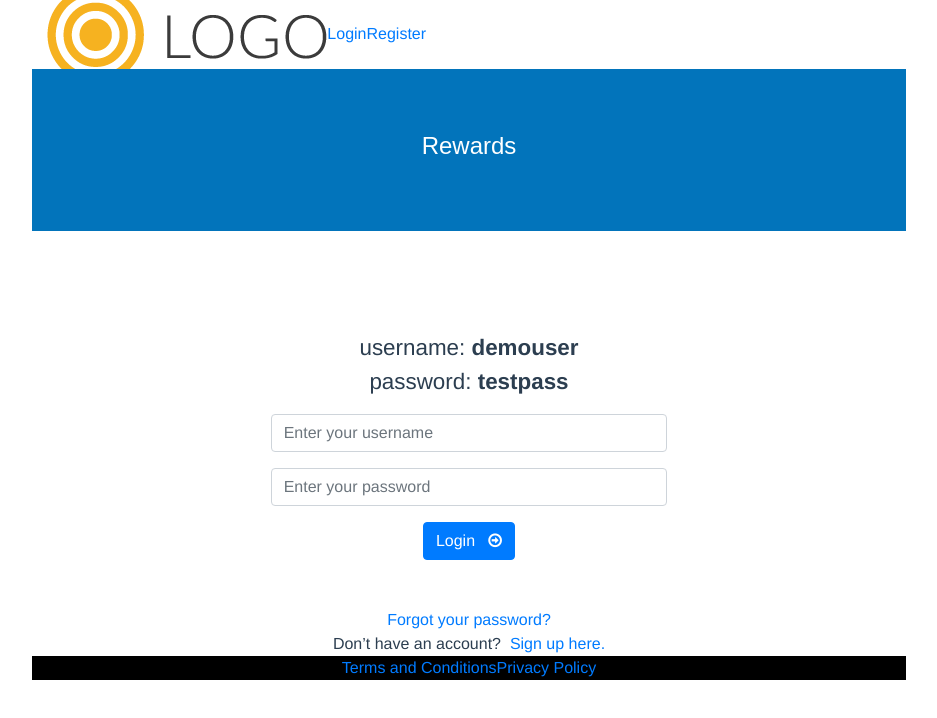
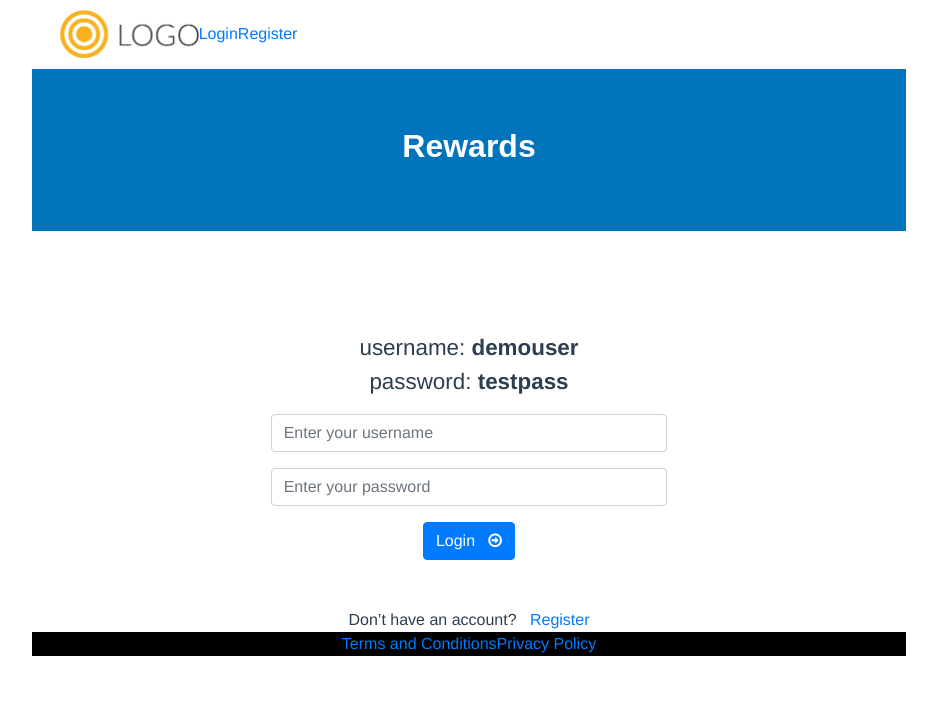
Before and after one commit to DaniVSainz/vue-Rewards, a Vue app in the folder client/: page /login in a window 1280 px wide. Shown: the top 718 px of the page, without its empty margins (171-1108 px from the left). Built offline with nearby package versions, Linux system fonts and the light colour scheme.

Commit message:
styling fix home img routerlink

```diff
--- a/client/src/components/Login.vue
+++ b/client/src/components/Login.vue
@@ -39,9 +39,10 @@
       Login &nbsp; <i class="fa fa-arrow-circle-o-right"></i>
     </button>
     <br><br><br>
-    <a href="#">Forgot your password?</a><br>
-    Don’t have an account? &nbsp;<a href="#">Sign up here.</a>
-
+    Don’t have an account? &nbsp;
+    <router-link v-bind:to="'/register'">
+      Register
+    </router-link>
   </div>
 </template>
 
--- a/client/src/components/_Header.vue
+++ b/client/src/components/_Header.vue
@@ -1,16 +1,8 @@
 <template>
-    <!-- <div class="header-container">
-        <div >
-            <img src="../assets/logo-razz.png" alt="">
-        </div>
-        <div class='rewards'>
-            <h4>Rewards</h4>
-        </div>
-    </div> -->
     <div class="row">
       <div class="col-xlg-8 col-xl-8 col-lg-12 col-sm-12 col-12 logo-container center">
-          <router-link v-bind:to="'/'">
-              <img src="../assets/logo-razz.png" alt="Fake Logo">
+          <router-link v-bind:to="'/'" >
+              <img src="../assets/logo-razz.png" alt="Fake Logo" class="home">
           </router-link>
           <router-link v-bind:to="'/login'">
               Login
@@ -23,7 +15,7 @@
           </p>
       </div>
       <div class='col-xlg-8 col-xl-8 col-lg-12 col-sm-12 col-12 rewards center'>
-          <h4 class="">Rewards</h4>
+          <h4 class="rewards-header">Rewards</h4>
       </div>
     </div>
 </template>
@@ -54,9 +46,10 @@ export default {
     height:8.6vh;
     align-items: center;
 }
-img{
-    height: 60%;
+.home{
+    height: 3em;
     vertical-align: middle;
+    margin-left: 0.8em;
 }
 .header-container{
     width:70%;
@@ -71,7 +64,7 @@ img{
     align-items: center;
     justify-content: center;
 }
-h4{
+.rewards-header{
     font-family: sans-serif;
     color:white;
     font-size:2rem;
--- a/client/src/services/AuthService.js
+++ b/client/src/services/AuthService.js
@@ -36,7 +36,7 @@ export default {
   },
 
   loadUser () {
-    this.user = JSON.parse(localStorage.getItem('user'));
+    this.user = JSON.parse(localStorage.getItem('user'))
     return {user: this.user}
   }
 }
```
